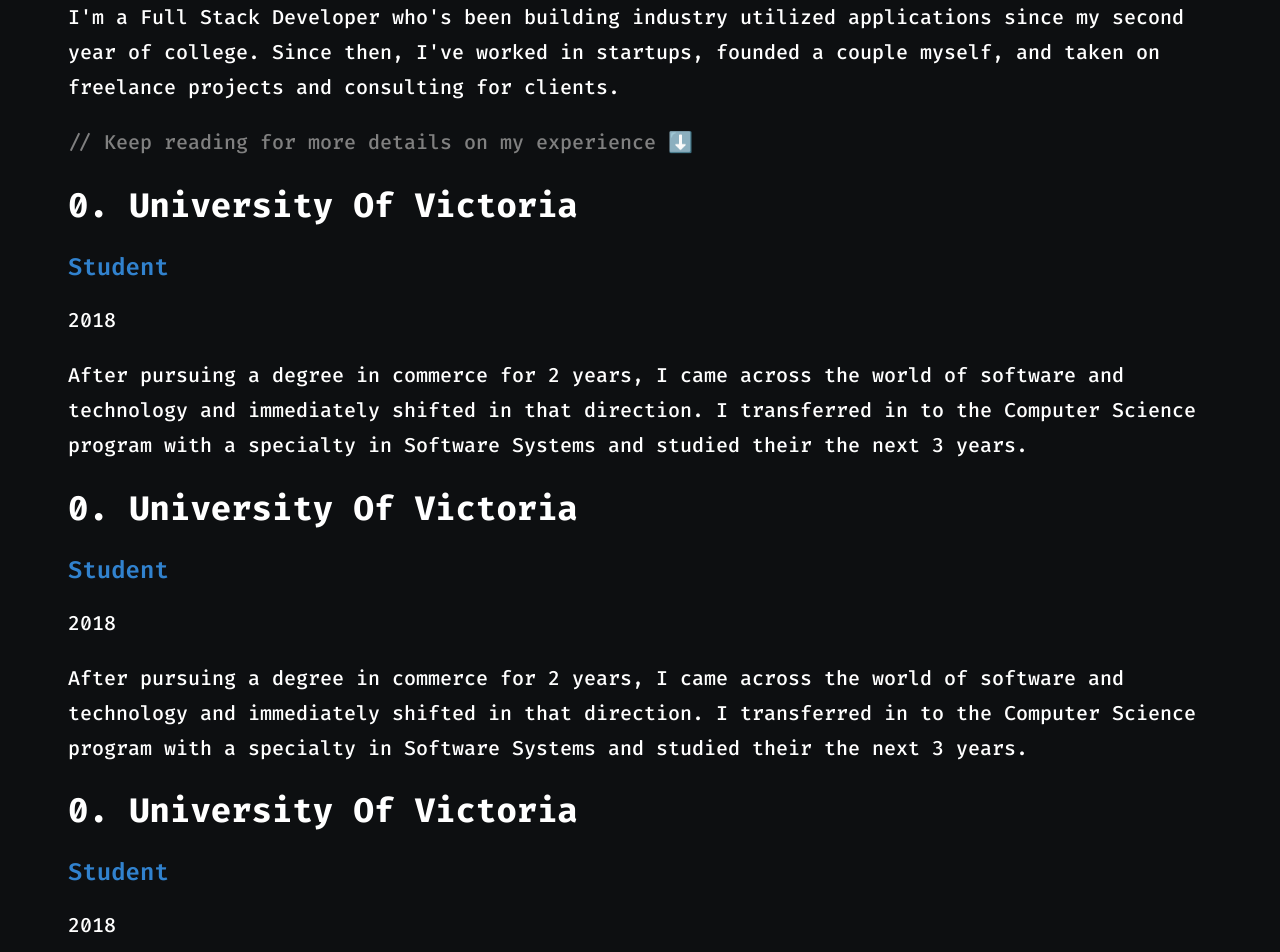
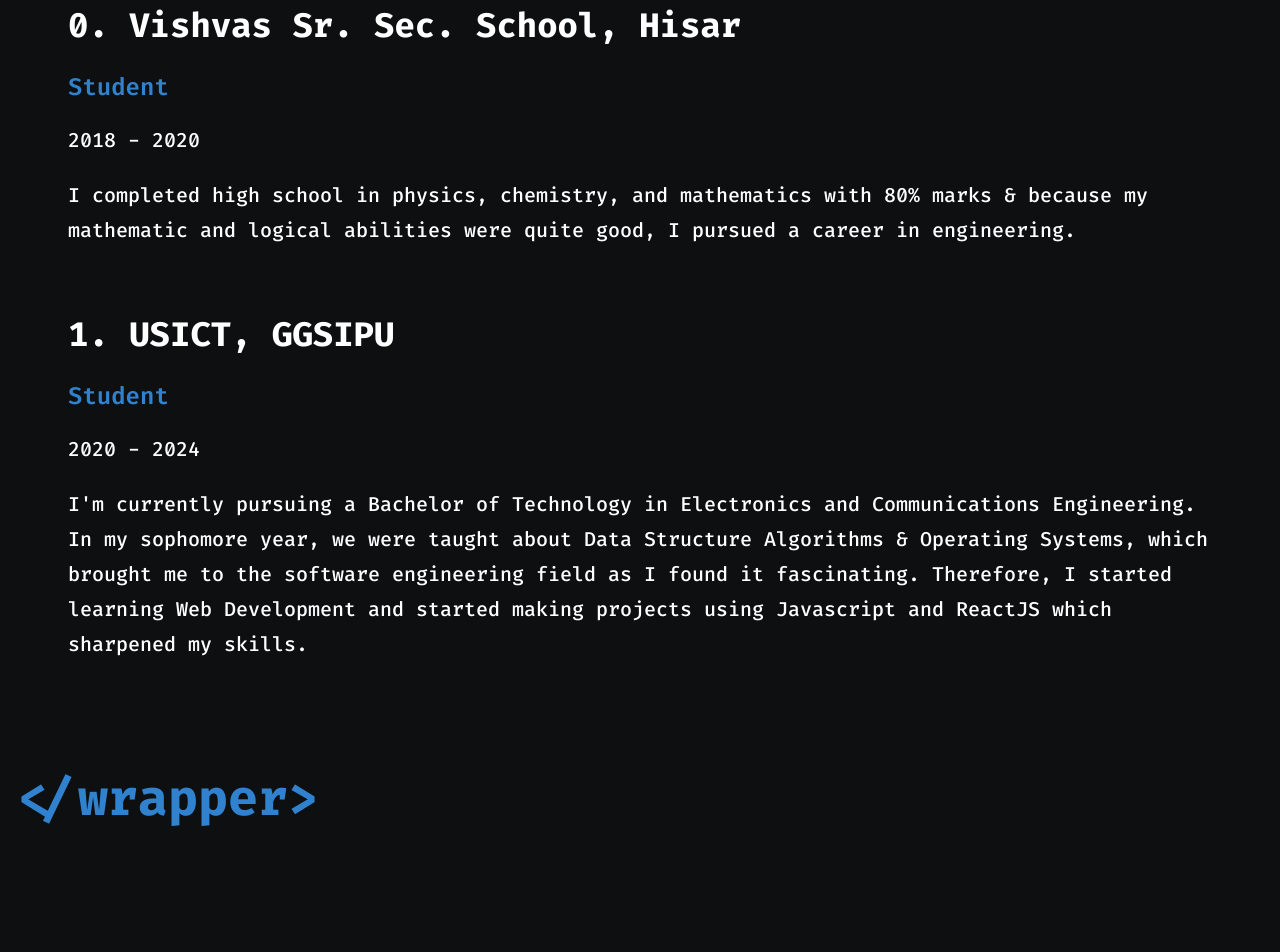
Before and after one commit to KartikBudania/portfolio, a React (Create React App) app: page / in a window 1280 px wide. Shown: the part 5340-6292 px from the top of the page. Built offline with nearby package versions, Linux system fonts and the light colour scheme.

Commit message:
About Section done

```diff
--- a/src/About.js
+++ b/src/About.js
@@ -5,26 +5,21 @@
         <section id="about">
         <h1>{'<wrapper id= "about">'}</h1>
         <div className="about">
-        <h3>I'm a Full Stack Developer who's been building industry utilized applications since my second year of college. Since then, I've worked in startups, founded a couple myself, and taken on freelance projects and consulting for clients.</h3>
-        <h2>// Keep reading for more details on my experience ⬇️</h2>
+        {/* <h3>I'm a Full Stack Developer who's been building industry utilized applications since my second year of college. Since then, I've worked in startups, founded a couple myself, and taken on freelance projects and consulting for clients.</h3>
+        <h2>// Keep reading for more details on my experience ⬇️</h2><br/><br/> */}
         <div >
-            <div><h4>0. University Of Victoria</h4>
+            <div><h4>0.<a href="http://www.vishvasschool.com/" target="_blank"> Vishvas Sr. Sec. School, Hisar</a></h4>
             <h5>Student</h5>
-            <h3>2018</h3>
-            <h3>After pursuing a degree in commerce for 2 years, I came across the world of software and technology and immediately shifted in that direction. I transferred in to the Computer Science program with a specialty in Software Systems and studied their the next 3 years.</h3></div>
-            <div><h4>0. University Of Victoria</h4>
+            <h3>2018 - 2020</h3>
+            <h3>I completed high school in physics, chemistry, and mathematics with 80% marks & because my mathematic and logical abilities were quite good, I pursued a career in engineering.</h3></div><br/>
+            <div><h4>1.<a href="http://ipu.ac.in/usict" target="_blank"> USICT, GGSIPU</a></h4>
             <h5>Student</h5>
-            <h3>2018</h3>
-            <h3>After pursuing a degree in commerce for 2 years, I came across the world of software and technology and immediately shifted in that direction. I transferred in to the Computer Science program with a specialty in Software Systems and studied their the next 3 years.</h3></div>
-            <div><h4>0. University Of Victoria</h4>
-            <h5>Student</h5>
-            <h3>2018</h3>
-            <h3>After pursuing a degree in commerce for 2 years, I came across the world of software and technology and immediately shifted in that direction. I transferred in to the Computer Science program with a specialty in Software Systems and studied their the next 3 years.</h3></div>
+            <h3>2020 - 2024</h3>
+            <h3>I'm currently pursuing a Bachelor of Technology in Electronics and Communications Engineering. In my sophomore year, we were taught about Data Structure Algorithms & Operating Systems, which brought me to the software engineering field as I found it fascinating. Therefore, I started learning Web Development and started making projects using Javascript and ReactJS which sharpened my skills.</h3></div>
         </div>
         </div>
         <h1>{'</wrapper>'}</h1>
         </section>
     )
 };
-
 export default About;
```
